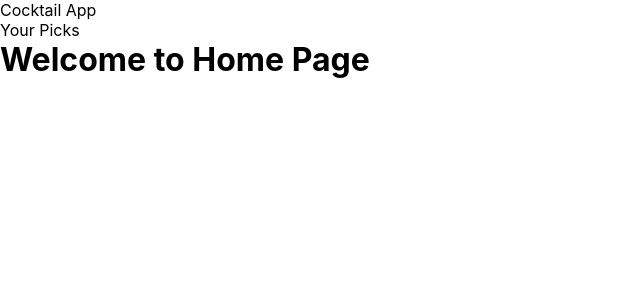
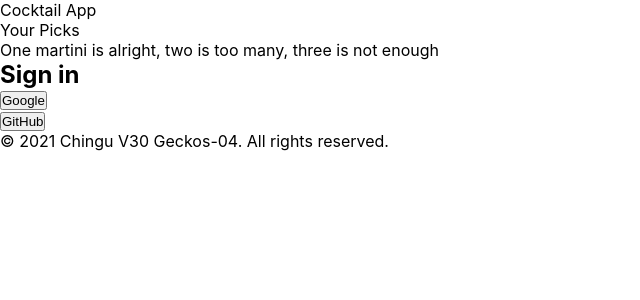
Before and after one commit to jo-soyoung/cocktail-app, a React (Create React App) app: page / in a window 1280 px wide. Shown: the top 300 px of the page, without its empty margins (0-640 px from the left). Built offline with nearby package versions, Linux system fonts and the light colour scheme.

Commit message:
task: Markup home(login) component

```diff
--- a/src/app.jsx
+++ b/src/app.jsx
@@ -5,7 +5,7 @@ import {
   NavLink,
 } from 'react-router-dom';
 import styles from './app.module.css';
-import Home from './components/home/home';
+import Login from './components/login/login';
 import Picks from './components/picks/picks';
 
 function App() {
@@ -26,8 +26,8 @@ function App() {
         </nav>
 
         <Switch>
-          <Route path="/" exact>
-            <Home />
+          <Route path={['/', '/login']} exact>
+            <Login />
           </Route>
           <Route path="/picks">
             <Picks />
--- a/src/components/home/home.jsx
+++ /dev/null
@@ -1,8 +0,0 @@
-import React from 'react';
-import styles from './home.module.css';
-
-const Home = props => {
-  return <h1>Welcome to Home Page</h1>;
-};
-
-export default Home;
--- /dev/null
+++ b/src/components/login/login.jsx
@@ -0,0 +1,27 @@
+import React from 'react';
+import styles from './login.module.css';
+import Footer from '../footer/footer';
+
+const Login = props => {
+  return (
+    <div>
+      <div>One martini is alright, two is too many, three is not enough</div>
+
+      <section>
+        <h2>Sign in</h2>
+        <ul>
+          <li>
+            <button>Google</button>
+          </li>
+          <li>
+            <button>GitHub</button>
+          </li>
+        </ul>
+      </section>
+
+      <Footer />
+    </div>
+  );
+};
+
+export default Login;
```
Also changed, not shown: src/components/login/login.module.css (added).
